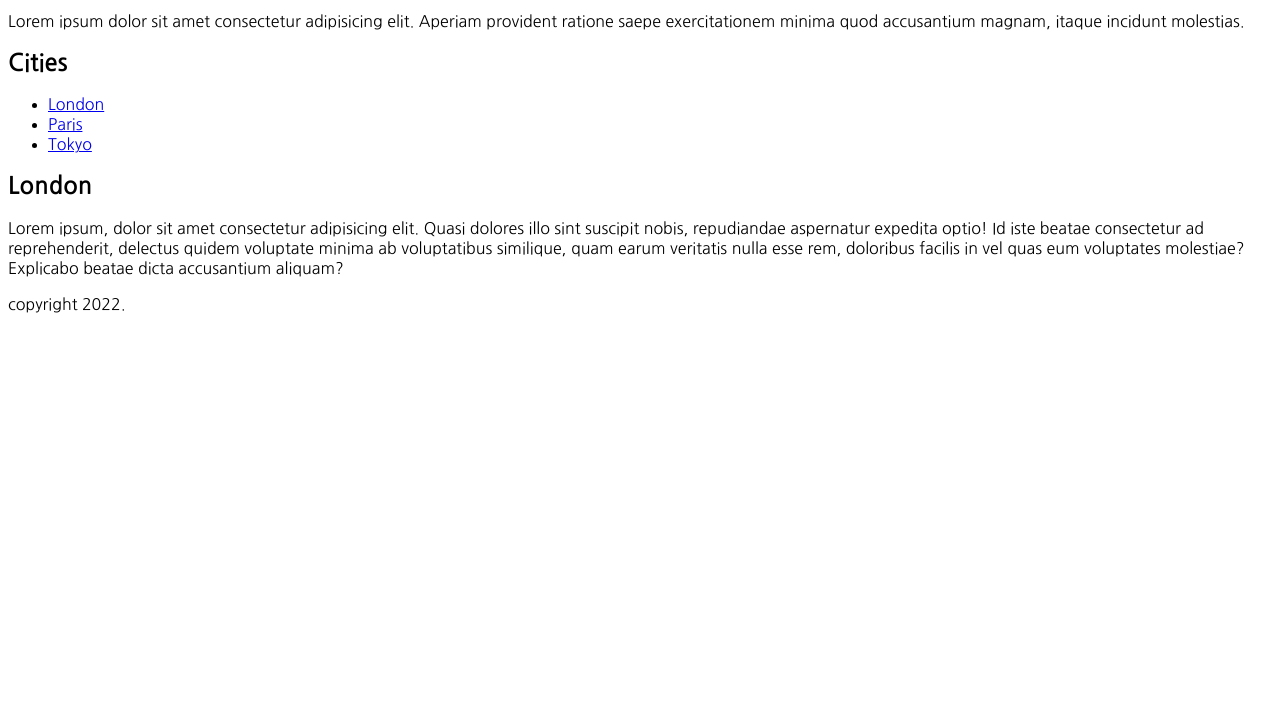
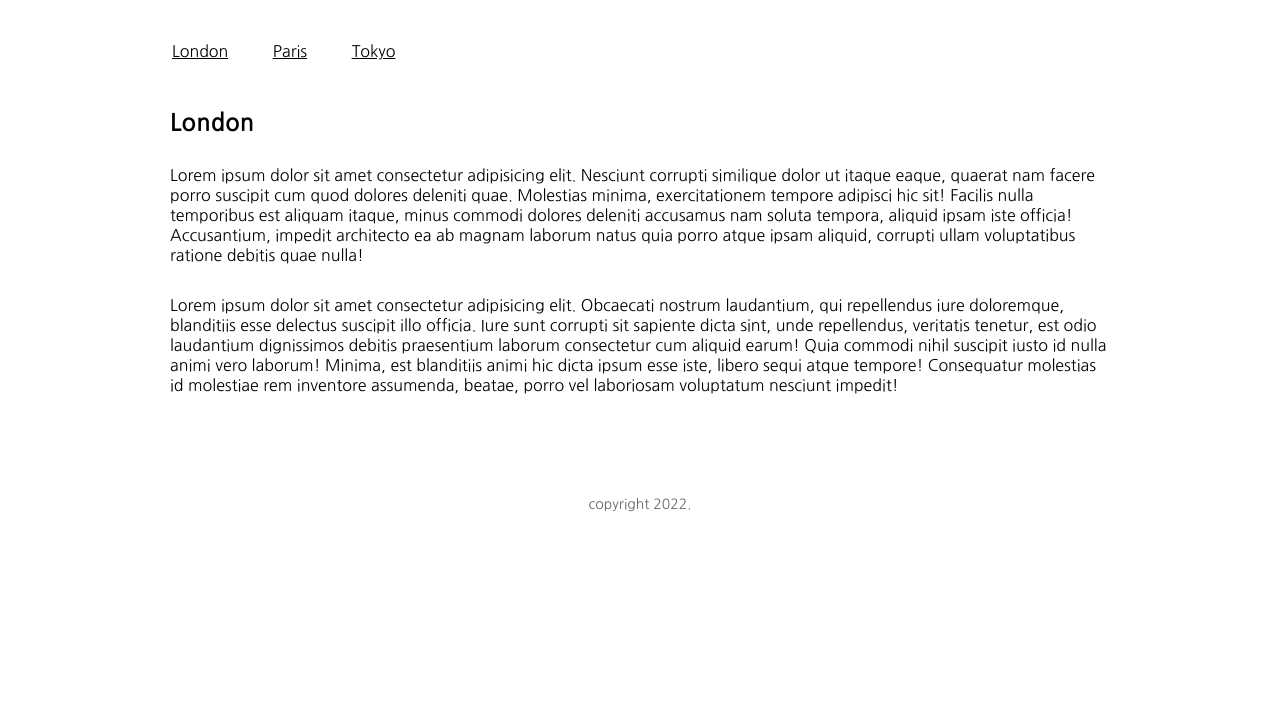
Before and after one commit to KingKingMan/layout_03, a plain HTML site: page index.html in a window 1280 px wide. Shown: the part 83-800 px from the top of the page. Drawn offline with Linux system fonts and the light colour scheme.

Commit message:
layout_03_css

```diff
--- a/css/main.css
+++ b/css/main.css
@@ -1,9 +1,73 @@
 @import url('https://fonts.googleapis.com/css2?family=Nanum+Gothic:wght@400;700;800&family=Noto+Sans+KR:wght@100;300;400;500;700;900&display=swap');
+
+* {
+    box-sizing: border-box;
+    margin: 0;
+    padding: 0;
+}
+
+ul {
+    list-style: none;
+}
+
+a {
+    color: inherit;
+}
 
 body {
     font-family: 'Nanum Gothic', sans-serif;
 }
 
-h1 {
-    font-size: 40px;
+.head {
+    /* background-color: #ccc; */
+    width: 1000px;
+    padding: 40px;
+    text-align: center;
+    margin: 0 auto;
 }
+
+.nav {
+    /* background-color: #ddd; */
+}
+
+.nav ul {
+    /* background-color: red; */
+    width: 1000px;
+    margin: 0 auto;
+    padding-left: 12px;
+}
+
+.nav ul li {
+    display: inline-block;
+}
+
+.nav ul li a {
+    /* background-color: red; */
+    padding: 20px;
+    display: block;
+}
+
+.contents {
+    width: 1000px;
+    margin: 0 auto;
+    padding: 30px;
+}
+
+.contents h2 {
+    padding-bottom: 30px;
+}
+
+.contents p {
+    margin-bottom: 30px;
+}
+
+.bottom {
+    /* background-color: #ccc; */
+    padding: 40px;
+    text-align: center;
+}
+
+.bottom p {
+    font-size: 14px;
+    color: #666;
+}
--- a/index.html
+++ b/index.html
@@ -8,29 +8,28 @@
     <link rel="stylesheet" href="css/main.css">
 </head>
 <body>
-    <h1>Hello World</h1>
-    <p>Lorem ipsum dolor sit amet consectetur adipisicing elit. Aperiam provident ratione saepe exercitationem minima quod accusantium magnam, itaque incidunt molestias.</p>
-
     <div class="head">
         <h2>Cities</h2>
     </div>
 
-    <div class="contents">
-        <div class="left">
+    <div class="nav">
         <ul>
             <li><a href="#x">London</a></li>
             <li><a href="#x">Paris</a></li>
             <li><a href="#x">Tokyo</a></li>
         </ul>
     </div>
-        <div class="right">
+
+    <div class="contents">
        <h2>London</h2>
-            <p>Lorem ipsum, dolor sit amet consectetur adipisicing elit. Quasi dolores illo sint suscipit nobis, repudiandae aspernatur expedita optio! Id iste beatae consectetur ad reprehenderit, delectus quidem voluptate minima ab voluptatibus similique, quam earum veritatis nulla esse rem, doloribus facilis in vel quas eum voluptates molestiae? Explicabo beatae dicta accusantium aliquam?</p>
-        </div>
+       <p>Lorem ipsum dolor sit amet consectetur adipisicing elit. Nesciunt corrupti similique dolor ut itaque eaque, quaerat nam facere porro suscipit cum quod dolores deleniti quae. Molestias minima, exercitationem tempore adipisci hic sit! Facilis nulla temporibus est aliquam itaque, minus commodi dolores deleniti accusamus nam soluta tempora, aliquid ipsam iste officia! Accusantium, impedit architecto ea ab magnam laborum natus quia porro atque ipsam aliquid, corrupti ullam voluptatibus ratione debitis quae nulla!</p>
+
+       <p>Lorem ipsum dolor sit amet consectetur adipisicing elit. Obcaecati nostrum laudantium, qui repellendus iure doloremque, blanditiis esse delectus suscipit illo officia. Iure sunt corrupti sit sapiente dicta sint, unde repellendus, veritatis tenetur, est odio laudantium dignissimos debitis praesentium laborum consectetur cum aliquid earum! Quia commodi nihil suscipit iusto id nulla animi vero laborum! Minima, est blanditiis animi hic dicta ipsum esse iste, libero sequi atque tempore! Consequatur molestias id molestiae rem inventore assumenda, beatae, porro vel laboriosam voluptatum nesciunt impedit!</p>
     </div>
 
     <div class="bottom">
         <p>copyright 2022.</p>
     </div>
+
 </body>
 </html>
```
Lines whose indentation alone changed are shown as unchanged.
